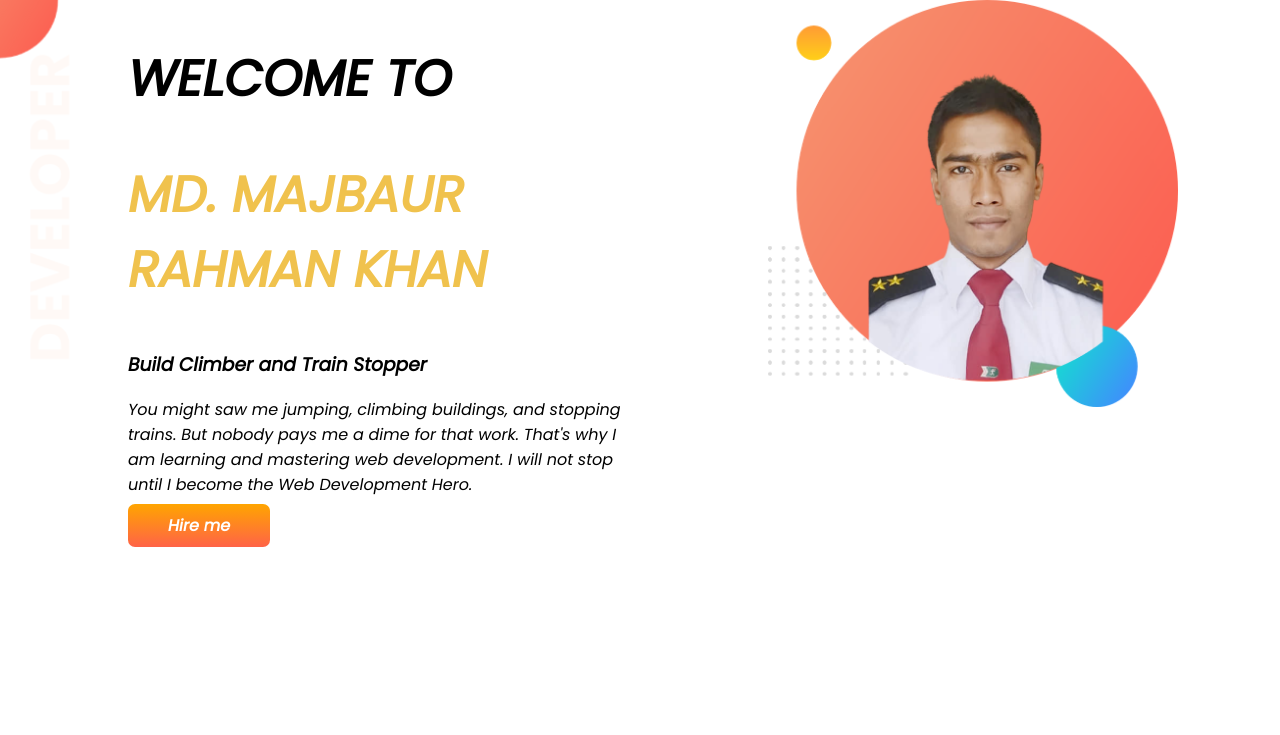
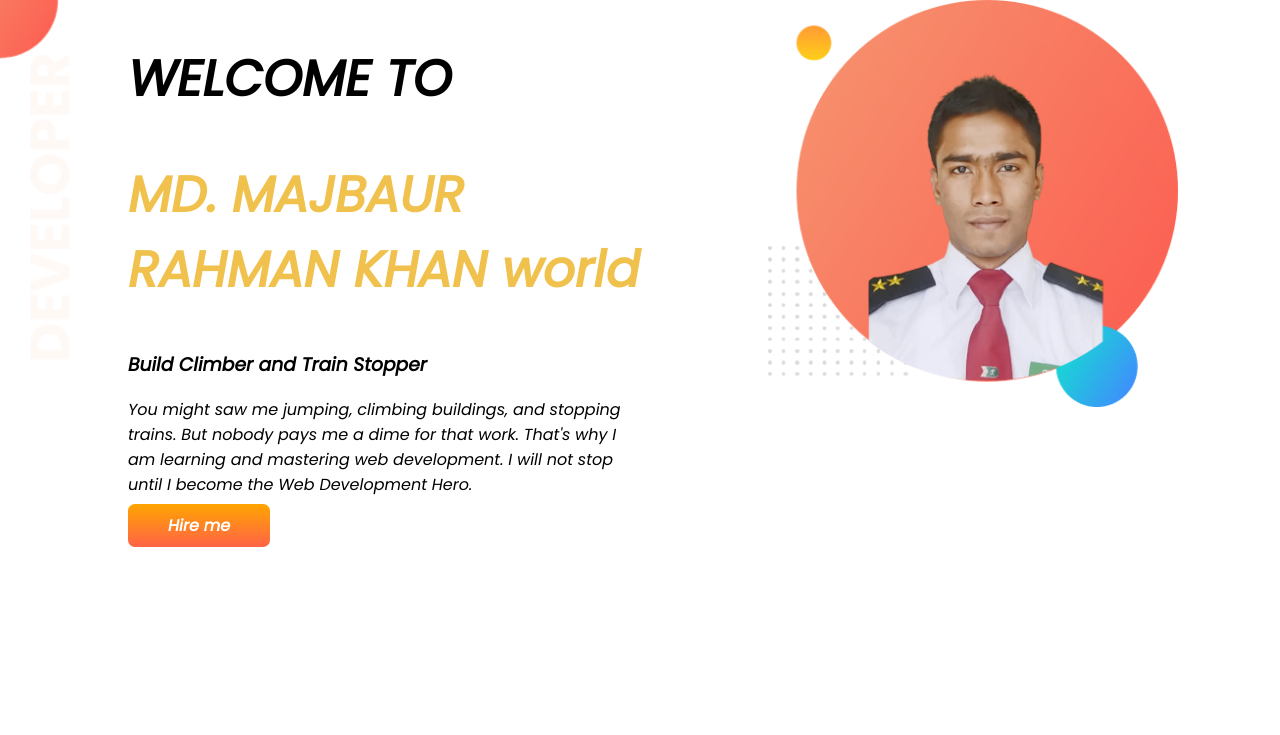
Before and after one commit to Majbaur/developer-portfileo, a plain HTML site: page index.html in a window 1280 px wide. Shown: the top 735 px of the page. Drawn offline with Linux system fonts and the light colour scheme.

Commit message:
add world

```diff
--- a/index.html
+++ b/index.html
@@ -16,7 +16,7 @@
     <section class="top-banner flexible-container">
         <div class="half-width">
             <h1>WELCOME TO</h1>
-            <h1><span>MD. MAJBAUR RAHMAN KHAN<span></h1>
+            <h1><span>MD. MAJBAUR RAHMAN KHAN<span> world</h1>
             <h3>Build Climber and Train Stopper</h3>
             <p>You might saw me jumping, climbing buildings, and stopping trains. But nobody pays me a dime for that
                 work.
```
